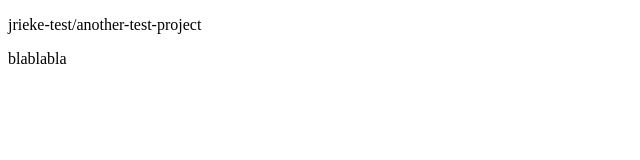
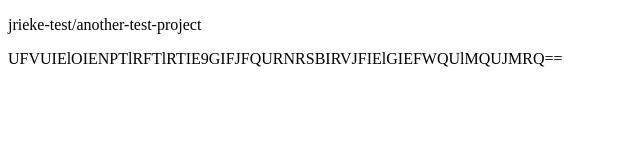
Before and after one commit to jrieke-test/another-test-project, a plain HTML site: page index.html in a window 1280 px wide. Shown: the whole page, without its empty margins (0-640 px from the left). Drawn offline with Linux system fonts and the light colour scheme.

Commit message:
Updated index.html

```diff
--- a/index.html
+++ b/index.html
@@ -1 +1,2 @@
-<!DOCTYPE html><html><head><title>Portfolio</title></head><body><p>jrieke-test/another-test-project</p><p>blablabla</p></body></html>
+<!DOCTYPE html><html><head><title>Portfolio</title></head><body><p>jrieke-test/another-test-project</p><p>UFVUIElOIENPTlRFTlRTIE9GIFJFQURNRSBIRVJFIElGIEFWQUlMQUJMRQ&#x3D;&#x3D;
+</p></body></html>
```
